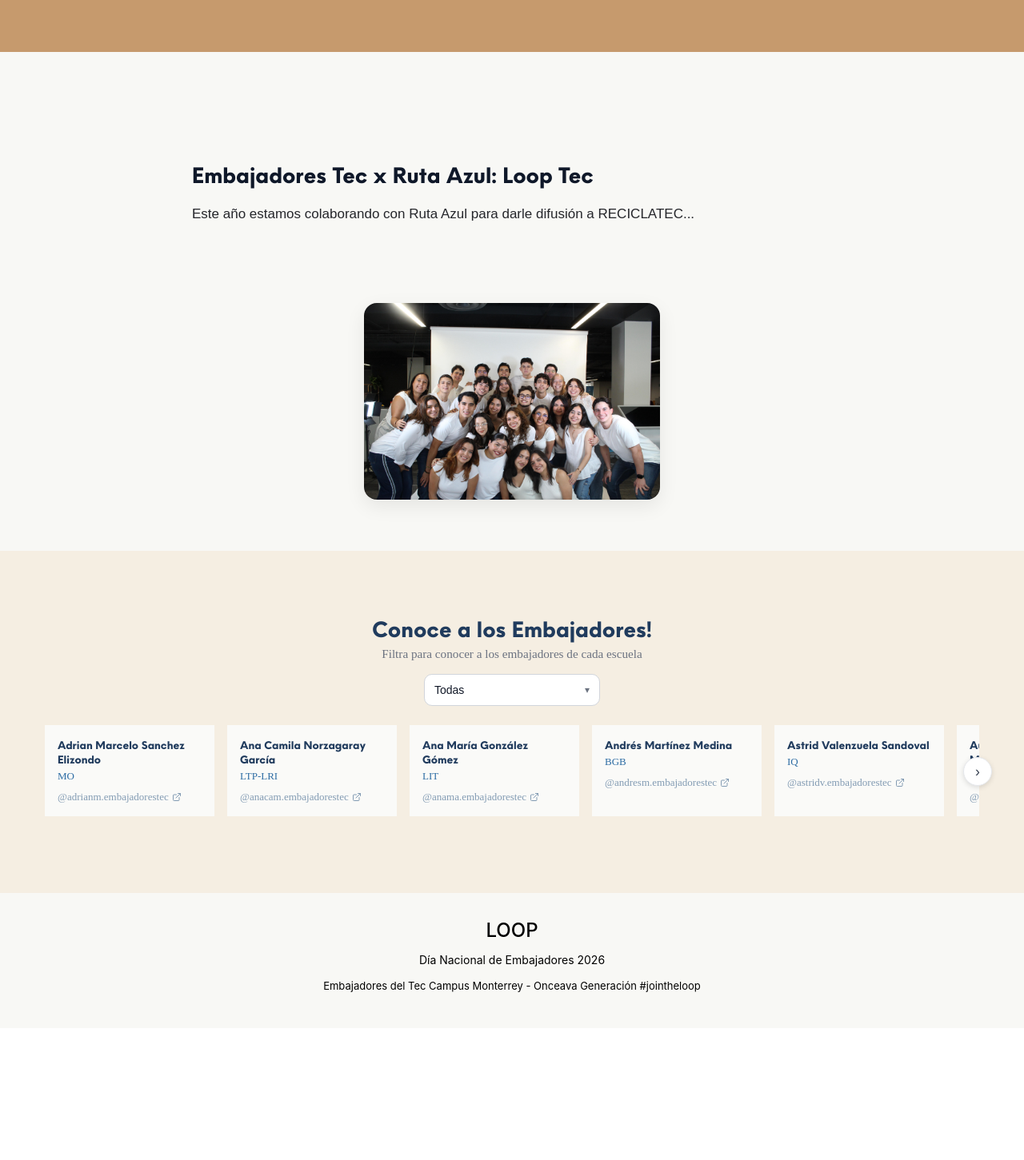
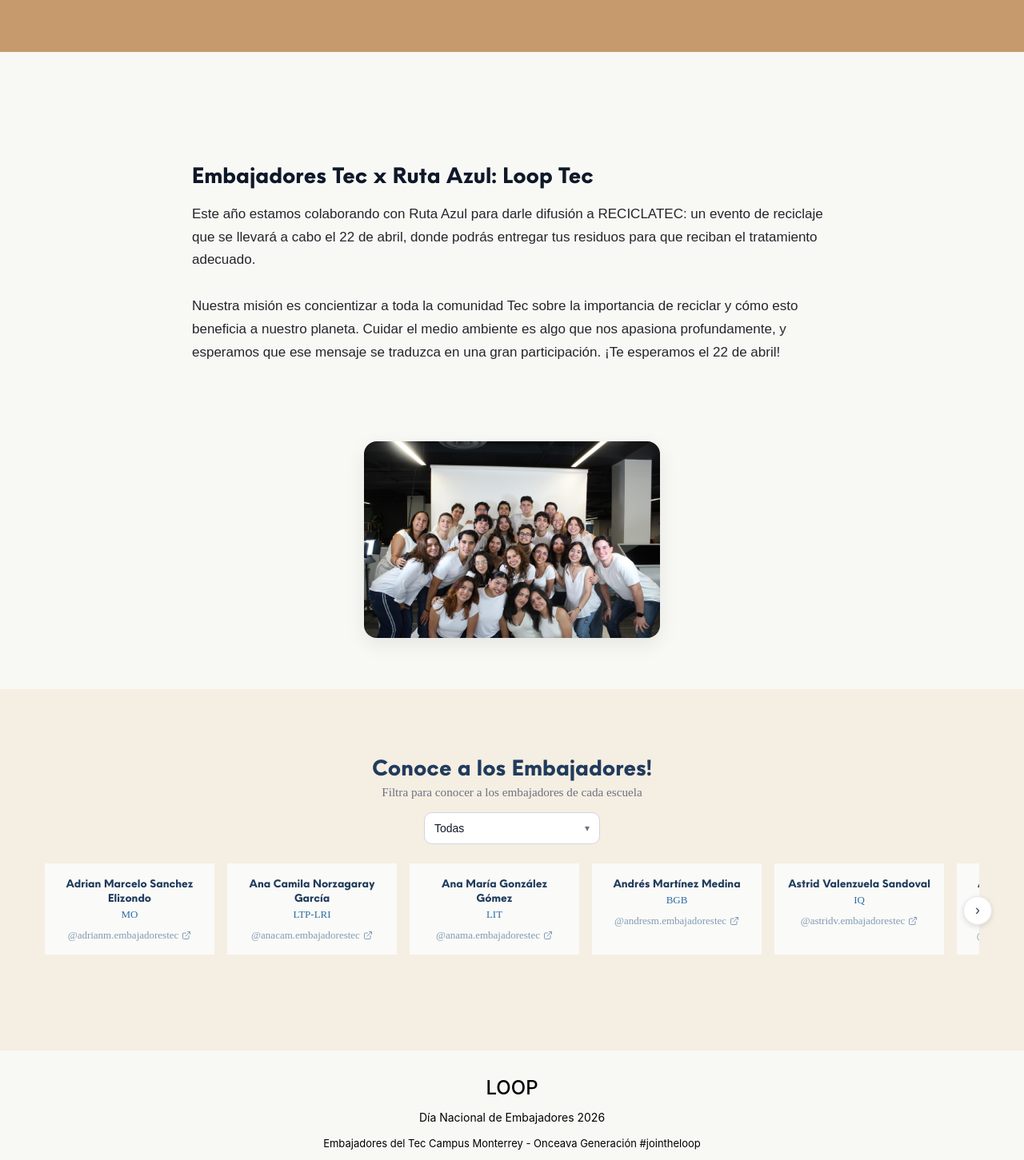
Before and after one commit to atenasarita/website-dne, a React (Create React App) app in the folder client/: page /quienes-somos in a window 1280 px wide. Shown: the part 349-1800 px from the top of the page at 80% size. Before the commit the page ends 1635 px from the top, so only its background shows below. Built offline with nearby package versions, Linux system fonts and the light colour scheme.

Commit message:
Quienes Somos finalizado

```diff
--- a/client/src/pages/QuienesSomos.jsx
+++ b/client/src/pages/QuienesSomos.jsx
@@ -54,12 +54,12 @@ function QuienesSomos() {
       : embajadores.filter(e => e.escuela === filtroEscuela);
 
   useEffect(() => {
-    // 🔥 HERO FADE IN (igual que Inicio)
+    // HERO
     setTimeout(() => {
       setIsVisible(prev => ({ ...prev, hero: true }));
     }, 100);
 
-    // Intersection Observer
+    // OBSERVER
     const observer = new IntersectionObserver((entries) => {
       entries.forEach((entry) => {
         if (entry.isIntersecting) {
@@ -67,7 +67,7 @@ function QuienesSomos() {
           setIsVisible(prev => ({ ...prev, [section]: true }));
         }
       });
-    }, { threshold: 0.1 });
+    }, { threshold: 0.15 });
 
     document.querySelectorAll('[data-section]').forEach(el => observer.observe(el));
 
@@ -116,9 +116,7 @@ function QuienesSomos() {
             className={`${styles.subtitle} ${isVisible.hero ? styles.fadeInUp : styles.hidden}`}
             style={{ animationDelay: '0.3s' }}
           >
-            Hola! Somos los Embajadores Tec del Campus Monterrey de la onceava generación.
-            Estamos muy emocionados de compartir contigo un poco más sobre nosotros y nuestro
-            proyecto del Día Nacional de Embajadores 2026.
+            Hola! Somos los Embajadores Tec del Campus Monterrey de la onceava generación. Estamos muy emocionados de compartir contigo un poco más sobre nosotros y nuestro proyecto del Día Nacional de Embajadores 2026.
           </p>
 
         </div>
@@ -127,28 +125,69 @@ function QuienesSomos() {
       {/* PROYECTO */}
       <section style={{ padding: '4rem 0.5rem' }} data-section="proyecto">
         <div style={{ maxWidth: '800px', margin: '0 auto' }}>
-          <h2 className={`${styles.heading2} ${isVisible.proyecto ? styles.slideInLeft : styles.hiddenLeft}`}>
+
+          <h2
+              className={`${styles.heading2} ${isVisible.proyecto ? styles.slideInLeft : styles.hiddenLeft}`}
+              style={{ animationDelay: '0.1s' }}>
             Embajadores Tec x Ruta Azul: Loop Tec
           </h2>
 
-          <p className={`${styles.bodyText} ${isVisible.proyecto ? styles.fadeIn : styles.hidden}`} style={{ animationDelay: '0.2s' }}>
-            Este año estamos colaborando con Ruta Azul para darle difusión a RECICLATEC...
+          <p
+            className={`${styles.bodyText} ${isVisible.proyecto ? styles.slideInLeft : styles.hiddenLeftn}`}
+            style={{ animationDelay: '0.2s' }}
+          >
+            Este año estamos colaborando con Ruta Azul para darle difusión a RECICLATEC:
+            un evento de reciclaje que se llevará a cabo el 22 de abril, donde podrás
+            entregar tus residuos para que reciban el tratamiento adecuado.
+            <br /><br />
+            Nuestra misión es concientizar a toda la comunidad Tec sobre la importancia
+            de reciclar y cómo esto beneficia a nuestro planeta. Cuidar el medio ambiente
+            es algo que nos apasiona profundamente, y esperamos que ese mensaje se traduzca
+            en una gran participación. ¡Te esperamos el 22 de abril!
           </p>
+
         </div>
       </section>
 
       {/* IMAGEN */}
       <section data-section="imagen" style={{ padding: '0 1.5rem 4rem' }}>
-        <div className={`${styles.imageContainer} ${isVisible.imagen ? styles.scaleIn : styles.hiddenScale}`}>
+        <div
+          className={`${styles.imageContainer} ${isVisible.imagen ? styles.scaleIn : styles.hiddenScale}`}
+          style={{ animationDelay: '0.2s' }}
+        >
           <img src={Embajadores} alt="Embajadores" className={styles.image} />
         </div>
       </section>
 
       {/* CARRUSEL */}
-      <section style={{ padding: '3rem 0', backgroundColor: '#f5eee2' }} data-section="embajadores">
-        <div className={`${isVisible.embajadores ? styles.fadeInUp : styles.hidden}`} style={{ maxWidth: '1200px', margin: '0 auto' }}>
+      <section
+        style={{ padding: '3rem 0', backgroundColor: '#f5eee2' }}
+        data-section="embajadores"
+      >
+        <div
+          className={`${isVisible.embajadores ? styles.fadeInUp : styles.hidden}`}
+          style={{
+            maxWidth: '1200px',
+            margin: '0 auto',
+            animationDelay: '0.2s'
+          }}
+        >
 
-          <SparksCarousel
+          {/* 🔥 Header con animación */}
+          <div
+            className={isVisible.embajadores ? styles.fadeInUp : styles.hidden}
+            style={{
+              textAlign: 'center',
+              marginBottom: '1.5rem',
+              animationDelay: '0.3s'
+            }}
+          >
+
+          <div
+            className={isVisible.embajadores ? styles.fadeInUp : styles.hidden}
+            style={{ animationDelay: '0.4s' }}
+          >
+            <SparksCarousel
             title="Conoce a los Embajadores!"
             subtitle="Filtra para conocer a los embajadores de cada escuela"
             headerExtra={
@@ -166,7 +205,9 @@ function QuienesSomos() {
               instagram: e.instagram,
             }))}
           />
+          </div>
 
+        </div>
         </div>
       </section>
     </div>
--- a/client/src/pages/styles/DNE.module.css
+++ b/client/src/pages/styles/DNE.module.css
@@ -55,3 +55,18 @@
     transform: translateY(0);
   }
 }
+
+.slideInLeft {
+    animation: slideInLeft 0.7s ease-out forwards;
+}
+
+@keyframes slideInLeft {
+    from {
+        opacity: 0;
+        transform: translateX(-50px);
+    }
+    to {
+        opacity: 1;
+        transform: translateX(0);
+    }
+}
--- a/client/src/pages/styles/QuienesSomos.module.css
+++ b/client/src/pages/styles/QuienesSomos.module.css
@@ -53,3 +53,43 @@
     margin-bottom: 2rem;
     font-family: 'DM Sans', sans-serif;
 }
+
+/* estado inicial */
+.hidden {
+  opacity: 0;
+  transform: translateY(20px);
+}
+
+.hiddenLeft {
+    opacity: 0;
+    transform: translateX(-50px);
+}
+
+/* animación entrada */
+.fadeInUp {
+  opacity: 0;
+  animation: fadeInUp 0.6s ease forwards;
+}
+
+/* keyframes */
+@keyframes fadeInUp {
+  to {
+    opacity: 1;
+    transform: translateY(0);
+  }
+}
+
+.slideInLeft {
+    animation: slideInLeft 0.7s ease-out forwards;
+}
+
+@keyframes slideInLeft {
+    from {
+        opacity: 0;
+        transform: translateX(-50px);
+    }
+    to {
+        opacity: 1;
+        transform: translateX(0);
+    }
+}
```
